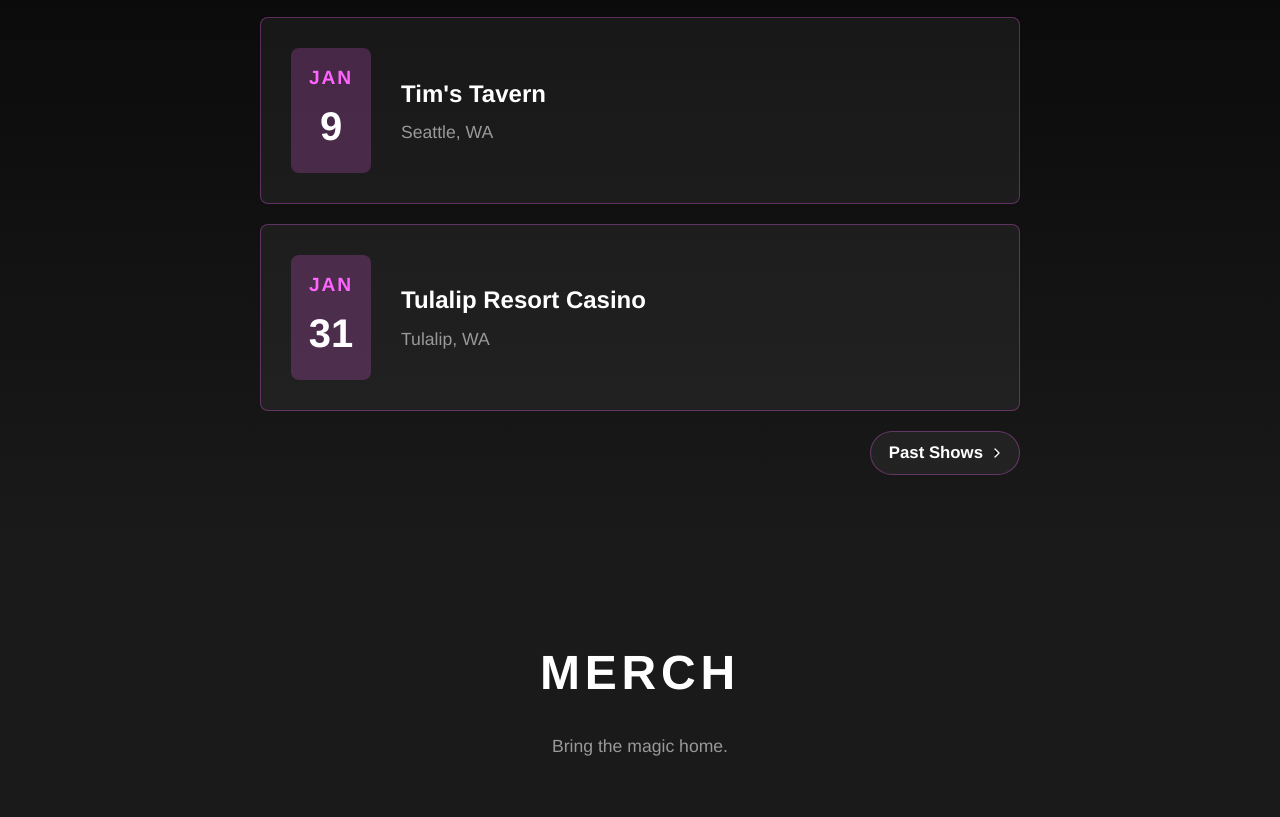
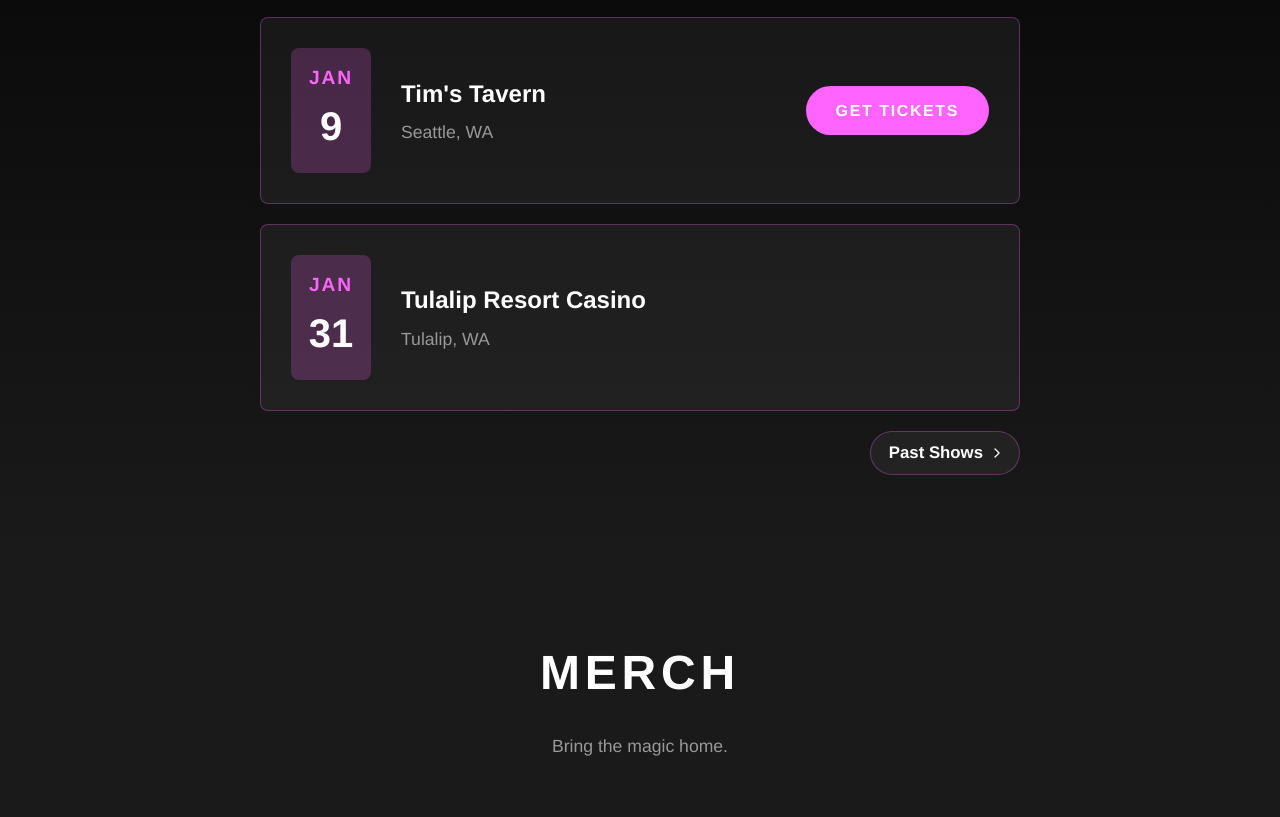
Before and after one commit to coldpour/redkarma, a plain HTML site: page index.html in a window 1280 px wide. Shown: the part 1592-2409 px from the top of the page. Drawn offline with Linux system fonts and the light colour scheme.

Commit message:
tims ticket link

```diff
--- a/index.html
+++ b/index.html
@@ -67,6 +67,9 @@
                 <div class="show-details">
                     <h3 class="venue">Tim's Tavern</h3>
                     <p class="location">Seattle, WA</p>
+                </div>
+                <div class="show-action">
+                    <a href="https://dice.fm/event/rywnvw-red-karma-9th-jan-tims-tavern-seattle-tickets?pid=&fbclid=IwY2xjawOQr-RleHRuA2FlbQIxMQBzcnRjBmFwcF9pZAEwAAEeF08Xjsj4B5LR_IJgpaFs47g005azvzTinZm6t_xjOWS-DKsoS7Bp5qRxD9w_aem_tgxy9qIiO4sMSlTPCn3WYg" class="btn">Get Tickets</a>
                 </div>
             </div>
             <div class="show-item">
```
